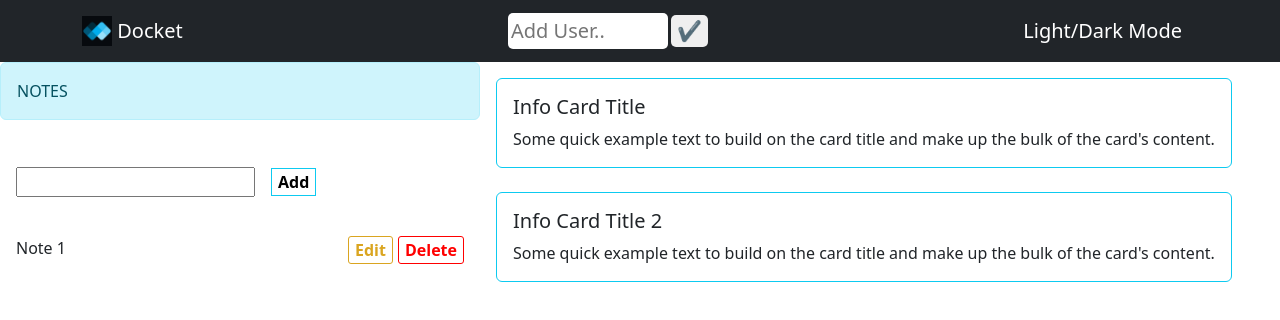
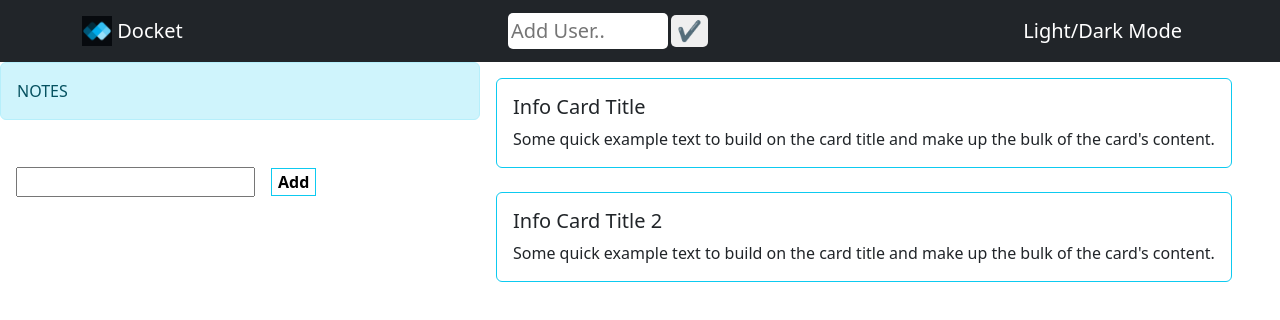
Before and after one commit to bouzianeseffah/front-end-project, a React (Create React App) app in the folder todo-list-project/: page / in a window 1280 px wide. Shown: the top 320 px of the page. Built offline with nearby package versions, Linux system fonts and the light colour scheme.

Commit message:
Finished adding delete button to sidebar

```diff
--- a/todo-list-project/package.json
+++ b/todo-list-project/package.json
@@ -8,6 +8,7 @@
     "@testing-library/user-event": "^13.5.0",
     "bootstrap": "^5.2.1",
     "install": "^0.13.0",
+    "nanoid": "^4.0.0",
     "npm": "^8.19.1",
     "react": "^18.2.0",
     "react-bootstrap": "^2.5.0",
--- a/todo-list-project/src/components/Sidebar.js
+++ b/todo-list-project/src/components/Sidebar.js
@@ -2,50 +2,60 @@ import React, { useState } from 'react';
 import Alert from 'react-bootstrap/Alert';
 import Button from 'react-bootstrap/Button';
 import Offcanvas from 'react-bootstrap/Offcanvas';
+import {nanoid} from 'nanoid'
 
 // image
 import ArrowRight from '../images/arrow-right.svg'
 
-function Sidebar() {
+function Sidebar(props) {
+
+  // variables
   const [show, setShow] = useState(false);
   const handleClose = () => setShow(false);
   const handleShow = () => setShow(true);
 
-  const [title, setTitle] = useState('')
-  const [allTitles, setAllTitles] = useState(['Note 1'])
+  const [createdTitle, setCreatedTitle] = useState('');
+  const [title, setTitle] = useState({
+    title: '',
+    key: nanoid(),
+    id: nanoid()
+  });
+  const [allTitles, setAllTitles] = useState([]);
 
-  const handleClick = (e) => {
+  const addTitle = (e) => {
     e.preventDefault()
+    // creates new folder name
+    const newTitle = {
+      title: createdTitle,
+      key: nanoid(),
+      id: nanoid()
+    }
+    setAllTitles((prevAllTitles) => [newTitle, ...prevAllTitles]);
     // Clears input when entered
-    console.log(title)
-    setTitle(prevTitle => prevTitle = '')
-
-    // add notes button
-    setAllTitles(prevAllTitles => [title, ...allTitles])
-    console.log(allTitles)
+    setCreatedTitle(prevTitle => prevTitle = '')
   }
 
-  // deletes current Folder
-  const deleteClick = () => {
-    // setAllTitles([...title].filter(currentId => currentId.id !== id))
-    console.log(allTitles.id)
+    // deletes current folder name
+  function deleteTodo(id){
+    setAllTitles(prevAllTitles => prevAllTitles.filter(note => note.id !== id));
+    // console.log('value of id:', allTitles[0].id)
   }
 
-
-
+  // sets title name from input
   const inputName = (event) => {
-    setTitle(event.target.value);
+    setCreatedTitle(event.target.value);
+    console.log('value is:', event.target.value);
   }
 
-  const folderElements = allTitles.map((note, index) => (
+  // maps out our array and shows it in the browser
+  const folderElements = allTitles.map((note) => (
     <>
-      <p>
-        {note}
-        {/* {index + 1} */}
-        <button className='sidebar-delete-buttons' onClick={deleteClick}>
+      <p key={note.key} id={note.id}>
+        {note.title}
+        <button type='button' className='sidebar-delete-buttons' onClick={() => deleteTodo(note.id)}>
           Delete
         </button>
-        <button className='sidebar-edit-buttons'>
+        <button type='button' className='sidebar-edit-buttons'>
           Edit
         </button>
       </p>
@@ -70,14 +80,15 @@ function Sidebar() {
         <div className='folder-container'>
           <form>
           <input
-            value={title}
+            type='text'
+            value={createdTitle}
             onChange={inputName}
             maxLength='15'
           />
           <button
             type='button'
             className='add-folder-title'
-            onClick={handleClick}
+            onClick={addTitle}
           >Add</button>
           </form>
           <br/>
```
Also changed, not shown: 1 other file (tests, documents, lock files or other folders).
